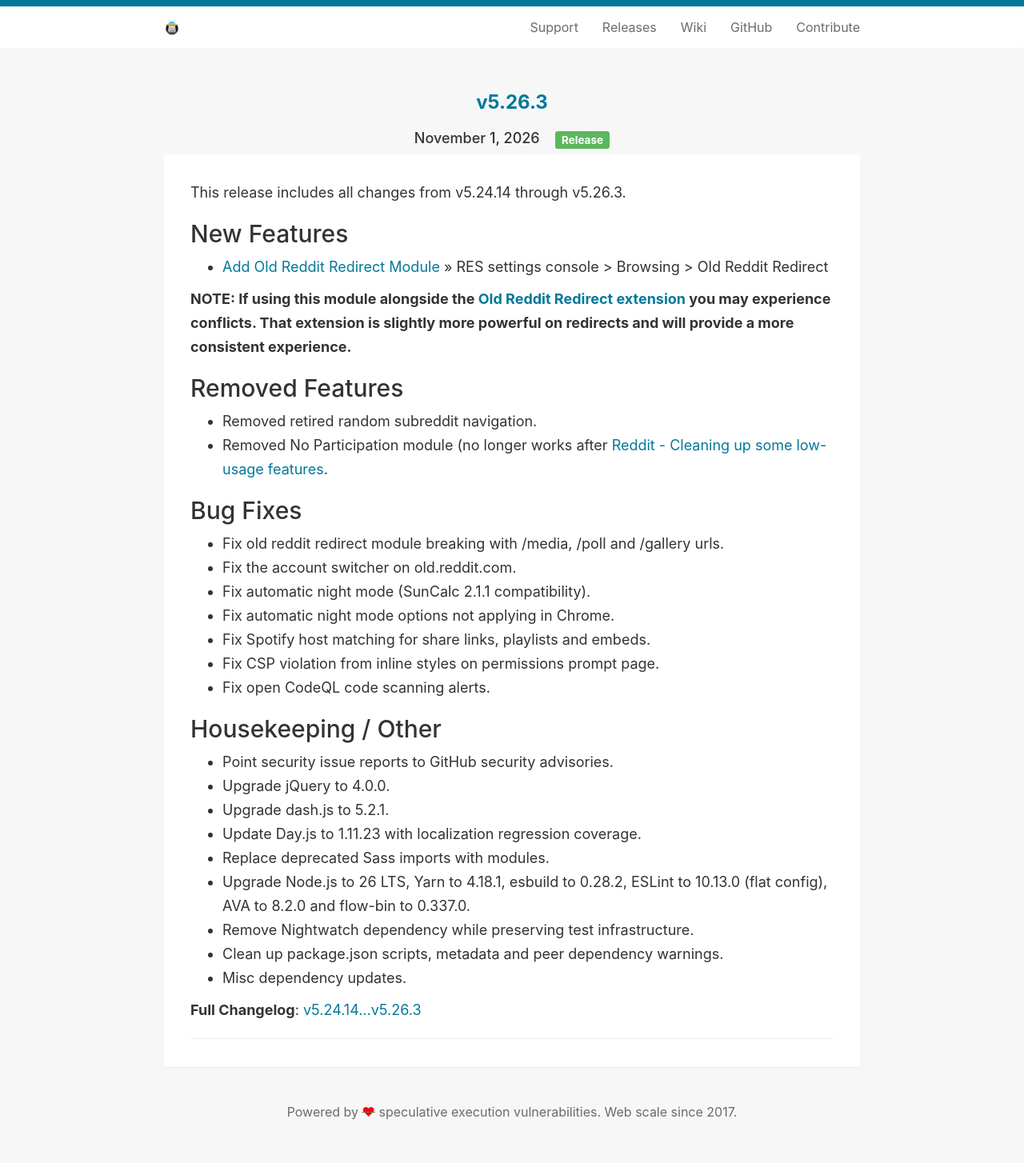
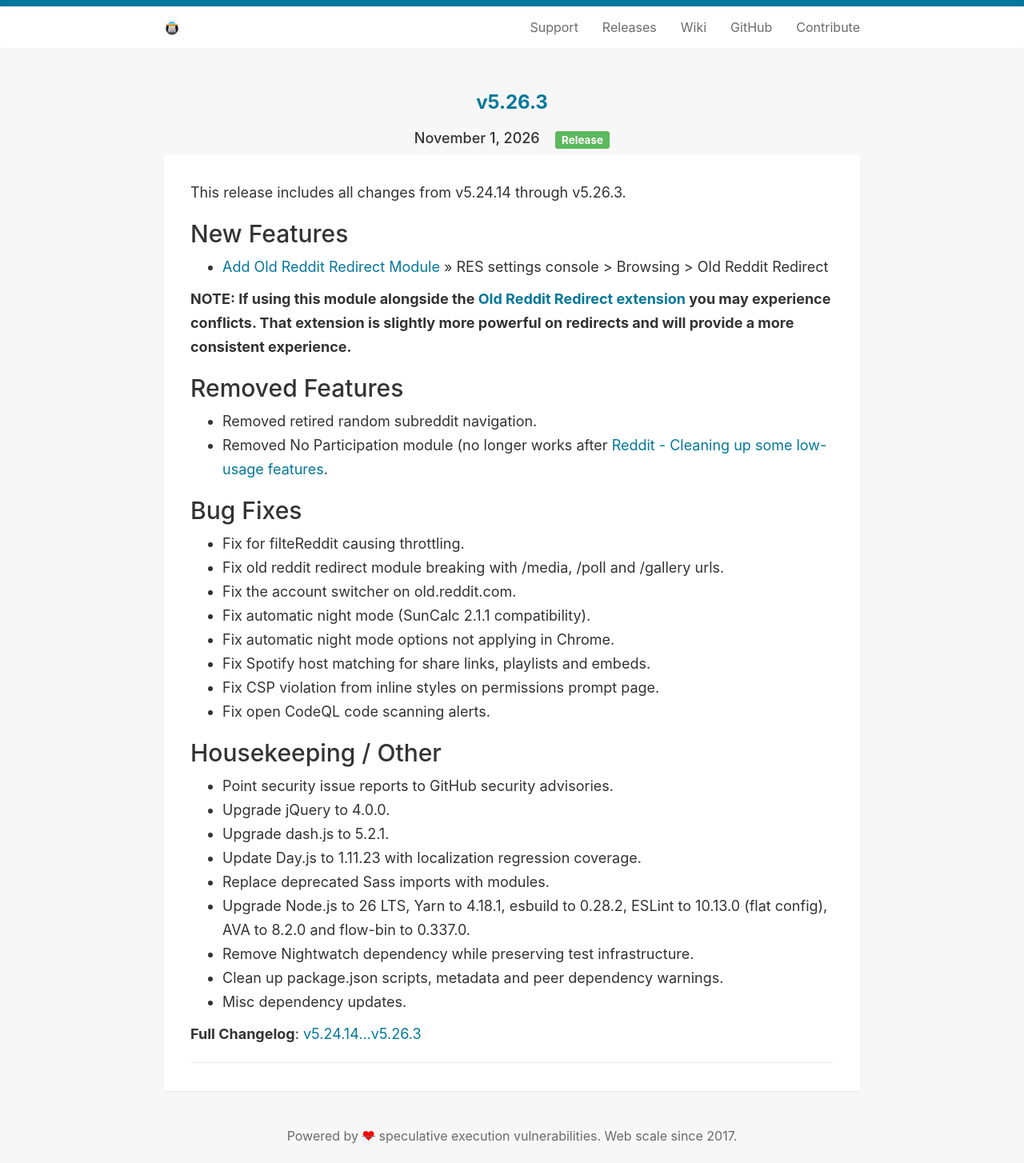
Before and after one commit to Reddit-Enhancement-Suite/Reddit-Enhancement-Suite.github.io, a Jekyll site: the page built from _posts/2026-11-01-5263.md, in a window 1280 px wide. Shown: the whole page at 80% size. Built offline with Jekyll 4.4.1, drawn with Linux system fonts in a browser that asks for light colours; before the commit the page ends 1424 px from its top, so only the background shows below that.

Commit message:
Update 2026-11-01-5263.md

```diff
--- a/_posts/2026-11-01-5263.md
+++ b/_posts/2026-11-01-5263.md
@@ -21,6 +21,7 @@
 
 ### Bug Fixes
 
+- Fix for filteReddit causing throttling.
 - Fix old reddit redirect module breaking with /media, /poll and /gallery urls.
 - Fix the account switcher on old.reddit.com.
 - Fix automatic night mode (SunCalc 2.1.1 compatibility).
```
